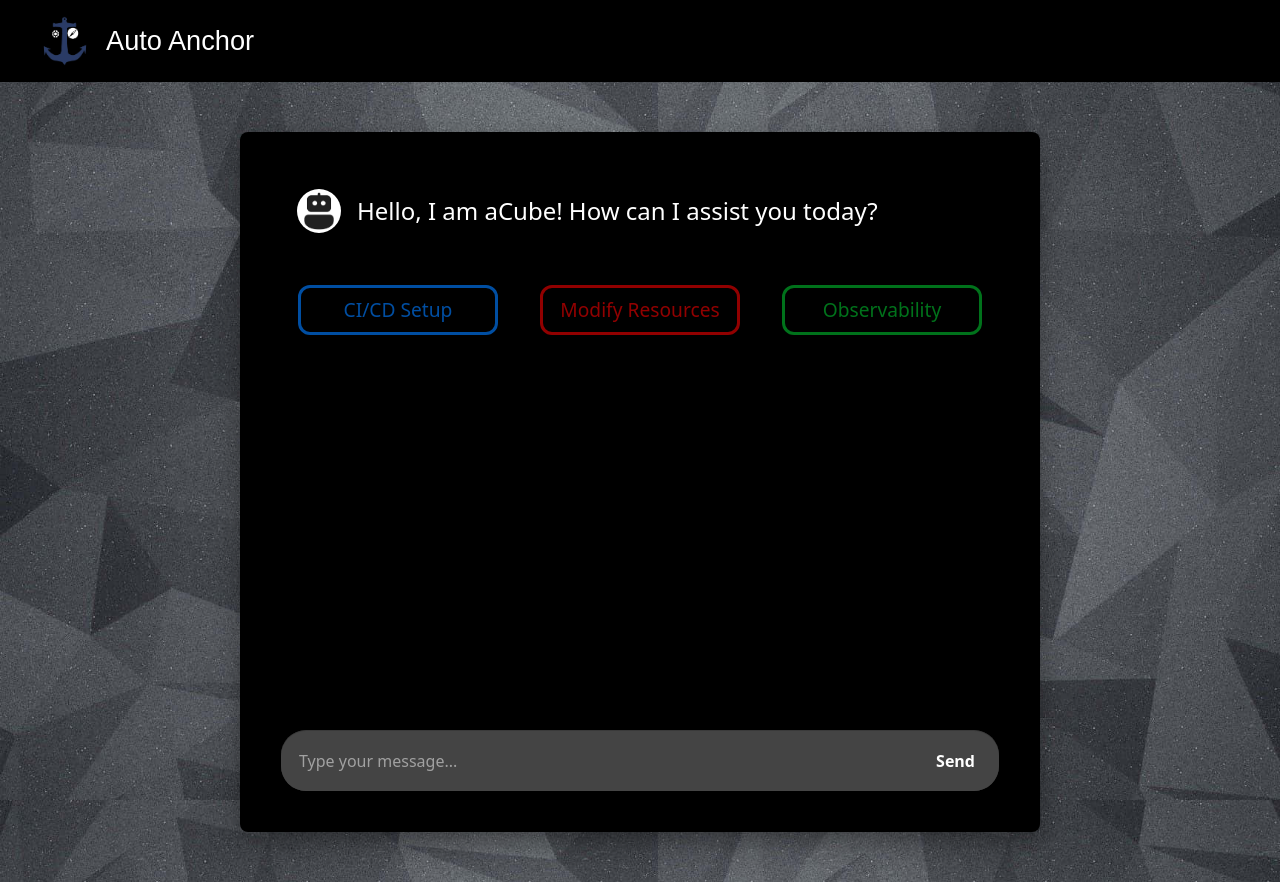
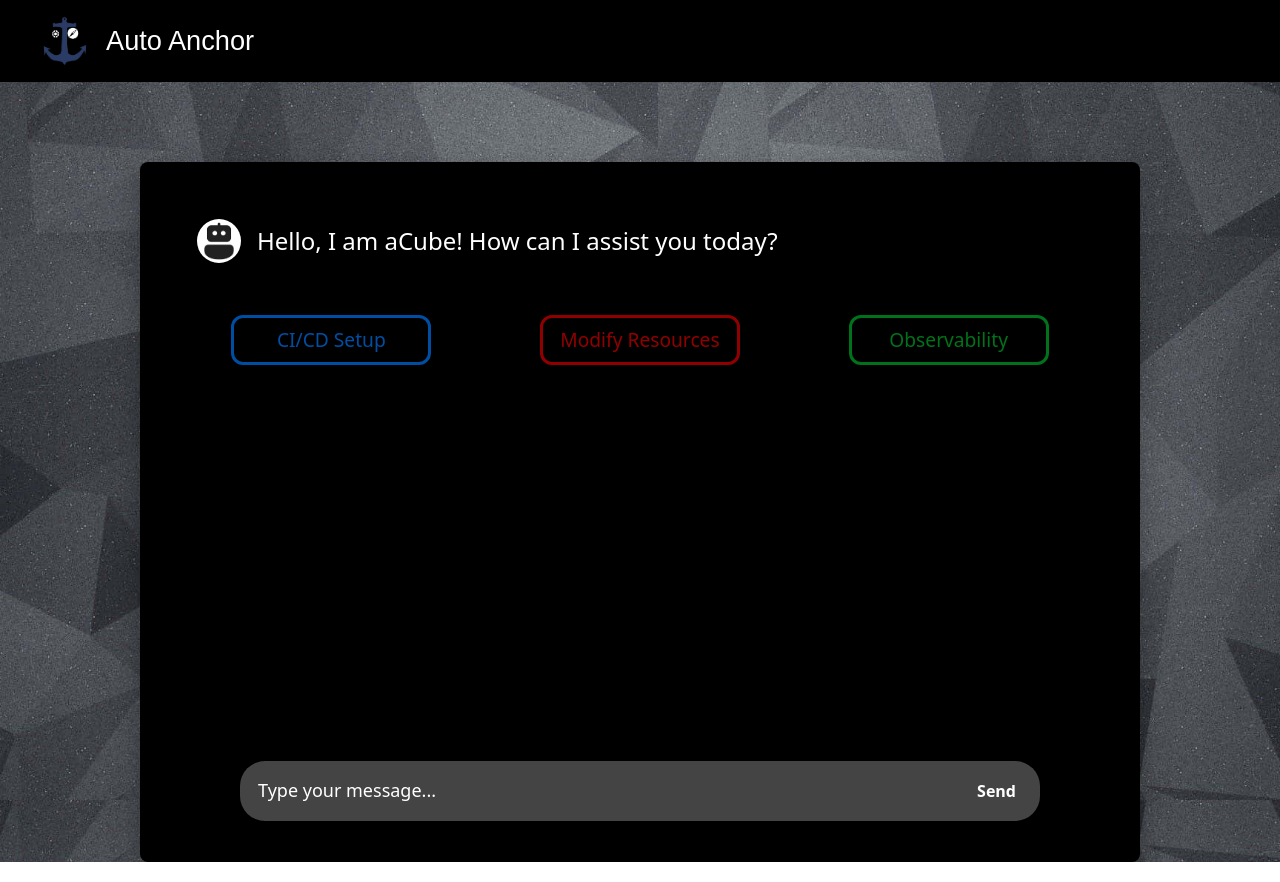
Before and after one commit to mitulgarg/AnchorWebserverUI, a React (Create React App) app: page /acube in a window 1280 px wide. Built offline with nearby package versions, Linux system fonts and the light colour scheme.

Commit message:
Saved changes for the day

```diff
--- a/src/components/Agent/Agent.css
+++ b/src/components/Agent/Agent.css
@@ -1,3 +1,5 @@
+
+
 
 .button-agent {
     height: 40px;
@@ -35,16 +37,15 @@
 
 
 .agent-card {
-
   box-shadow: 0px 8px 20px rgba(0, 0, 0, 0.25);
   border-radius: 10px;
   transition: box-shadow 0.3s ease, border-color 0.3s ease;
 }
 
 .agent-card:hover {
-  border: 4px solid white;
-  box-shadow: 0px 12px 30px rgba(0, 0, 0, 0.35);
+  border: 4px solid white;  /* Border thickness increases */
   border-color: #f0f0f0;
+
 }
 
 /* Corrected CSS - Combined Class Selectors */
@@ -150,6 +151,7 @@
   color: rgb(255, 255, 255);
 }
 
+
 .fade-in {
   opacity: 1;
   transition: opacity 0.3s ease-in-out; /* Adjust duration as needed */
--- a/src/components/Agent/Agent.js
+++ b/src/components/Agent/Agent.js
@@ -39,16 +39,18 @@ const Agent = () => {
     <div>
       <NavHead />
       {/* Static Background */}
-      <div className="d-flex justify-content-center align-items-center min-vh-100">
+      <div className="d-flex justify-content-center align-items-center mt-custom">
         {/* Motion applied to the card */}
         <motion.div
           initial={{ opacity: 0, y: 20 }}
           animate={{ opacity: 1, y: 0 }}
           transition={{ duration: 0.75 }}
+          style={{ marginTop: '80px' }}
+
         >
           <div className={`agent-card ${formColor}`}>
 
-          <Card style={{ height: '700px', width: '800px'}} className={`w-180 max-w-md p-4 rounded-3 bg-black shadow-lg`}>
+          <Card style={{ height: '700px', width: '1000px'}} className={`w-180 max-w-md p-4 rounded-3 bg-black shadow-lg`}>
 
             <Card.Body className="d-flex flex-column gap-3">
 
@@ -63,7 +65,13 @@ const Agent = () => {
 
             </div>
               </div>
-              <div className="d-flex justify-content-center gap-2">
+
+              <motion.div
+          initial={{ opacity: 0, y: 80 }}
+          animate={{ opacity: 1, y: 0 }}
+          transition={{ duration: 1 }}
+        >
+              <div className="d-flex justify-content-center" style={{ gap: '0.5rem' }}>
 
                 <button className="agent-button-blue" onClick={() => handleButtonClick("blue-form", "Let's Setup your End-to-End CI/CD Pipeline!")}>
                 CI/CD Setup
@@ -71,11 +79,13 @@ const Agent = () => {
               <button className="agent-button-red" onClick={() => handleButtonClick("red-form", "Time to Modify/Create Resources!")}>
                 Modify Resources
               </button>
-              <button className="agent-button-green" onClick={() => handleButtonClick("green-form", "You have selected to Observe Existing Setups!")}>
+              <button className="agent-button-green" onClick={() => handleButtonClick("green-form", "Observability for Existing Setups!")}>
                 Observability
               </button>
 
               </div>
+
+              </motion.div>
               <div className="mt-auto">
               <InputForm formColor={formColor}/>
               </div>
--- a/src/components/Agent/InputForm/InputForm.css
+++ b/src/components/Agent/InputForm/InputForm.css
@@ -7,9 +7,7 @@
 .chat-input-container {
     display: flex;
     justify-content: center;
-    background-color: #3a3a3a; /* Matches the card background */
-    border-top: 0.5px solid #3a3a3a; /* Subtle border at the top */
-    border-radius: 25px;
+
 }
 
 /* Styling the form */
@@ -52,7 +50,9 @@
 
 /* Placeholder styling */
 .chat-input::placeholder {
-    color: #a1a1a1; /* Light gray placeholder text */
+
+    font-size: large;
+    color: #ffffff; /* Light gray placeholder text */
 }
 
 /* Submit button styling */
```
